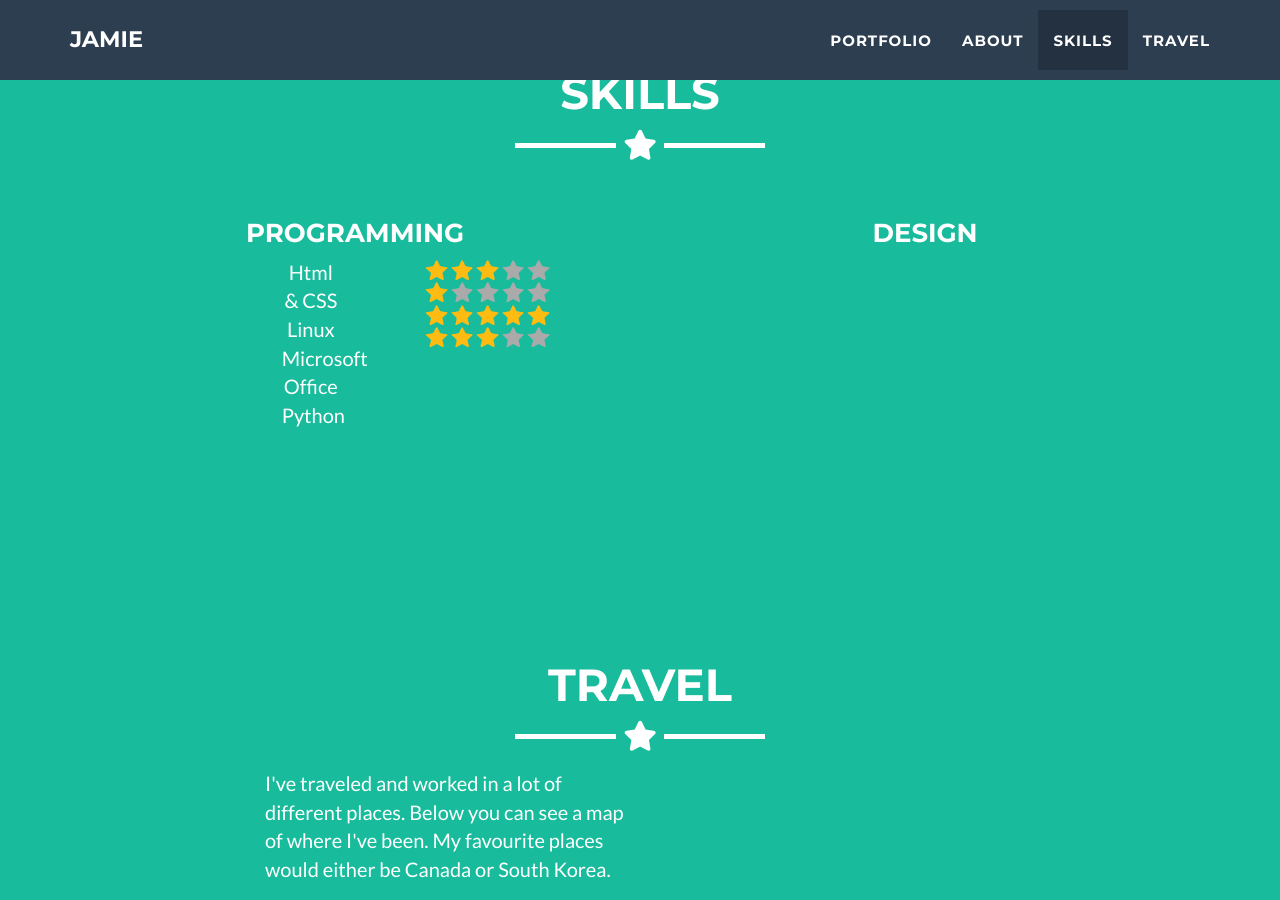
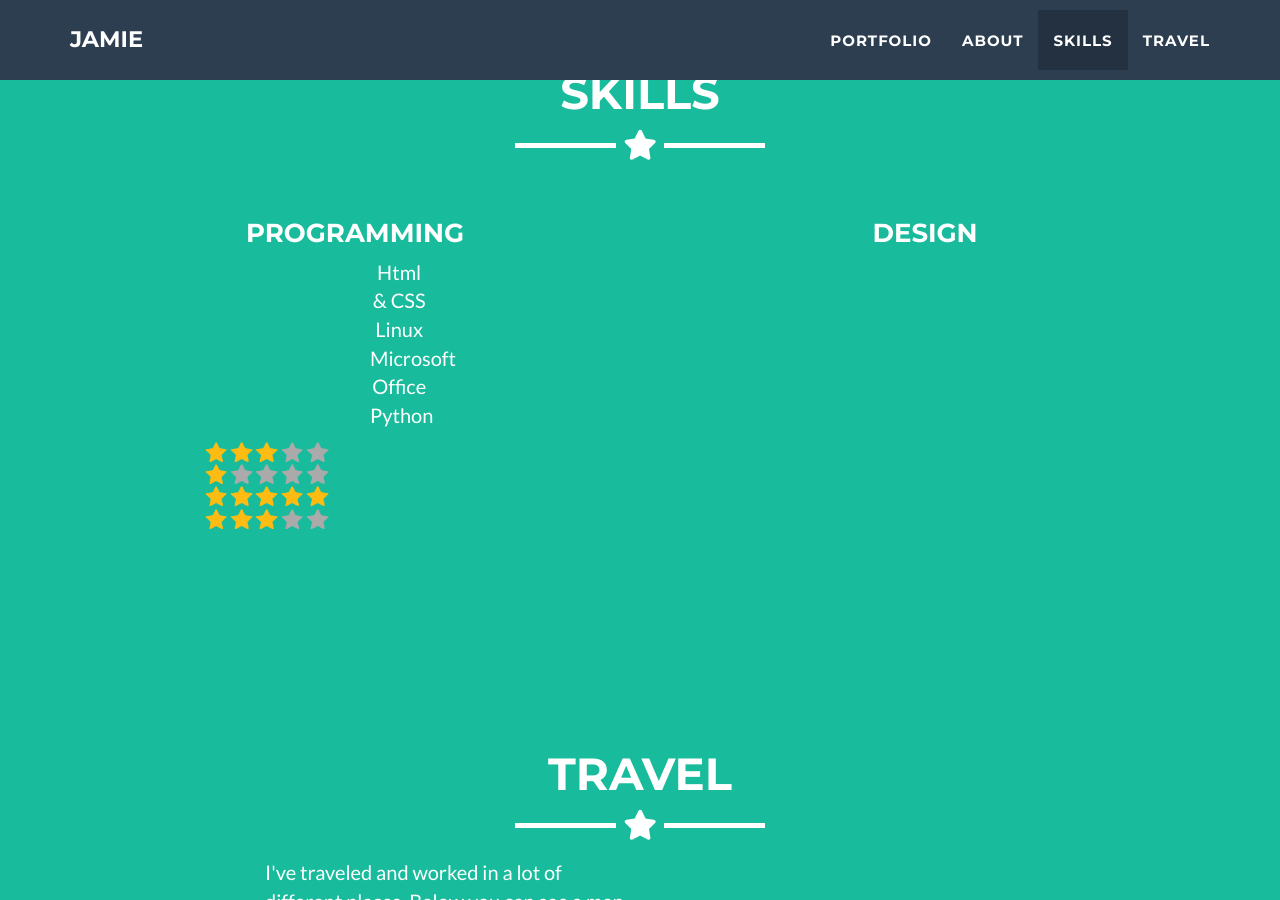
Before and after one commit to jamiedumayne/jamiedumayne.github.io, a Jekyll site: the page built from _posts/2014-07-18-project-1.markdown, in a window 1280 px wide and 900 px high, scrolled down 2309 px. Built offline with Jekyll 4.4.1, drawn with Linux system fonts in a browser that asks for light colours.

Commit message:
Update skills.html

```diff
--- a/_includes/skills.html
+++ b/_includes/skills.html
@@ -10,7 +10,7 @@
     <div class="float-container">
       <div class="float-child">
         <h3>Programming</h3>
-        <div class="col-lg-4 col-xs-2"></div>
+        <div class="col-lg-6 col-xs-2"></div>
           <div class="col-lg-2 col-xs-4">
             <p>Html &amp; CSS <br>
               Linux <br>
@@ -18,7 +18,7 @@
               Python </p>
           </div>
 
-          <div class="col-lg-6 col-xs-4">
+          <div class="col-lg-8 col-xs-4">
             <img src=img/star_full.png alt="Gold star" height="20">
             <img src=img/star_full.png alt="Gold star" height="20">
             <img src=img/star_full.png alt="Gold star" height="20">
```
